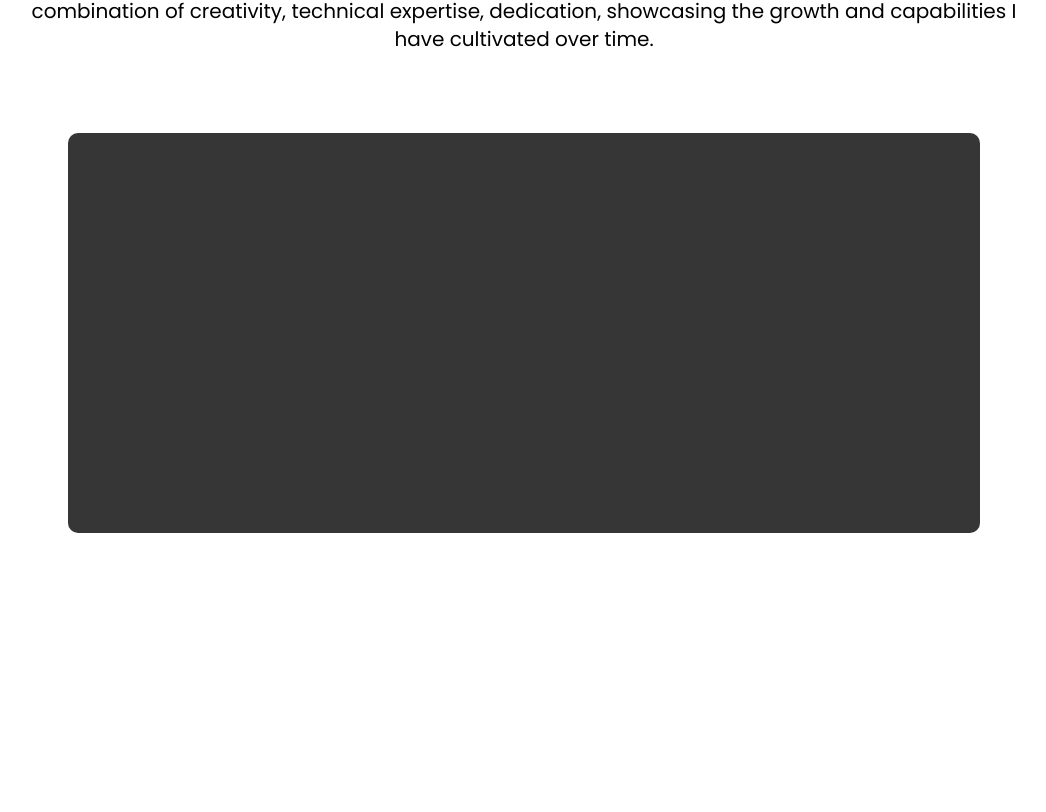
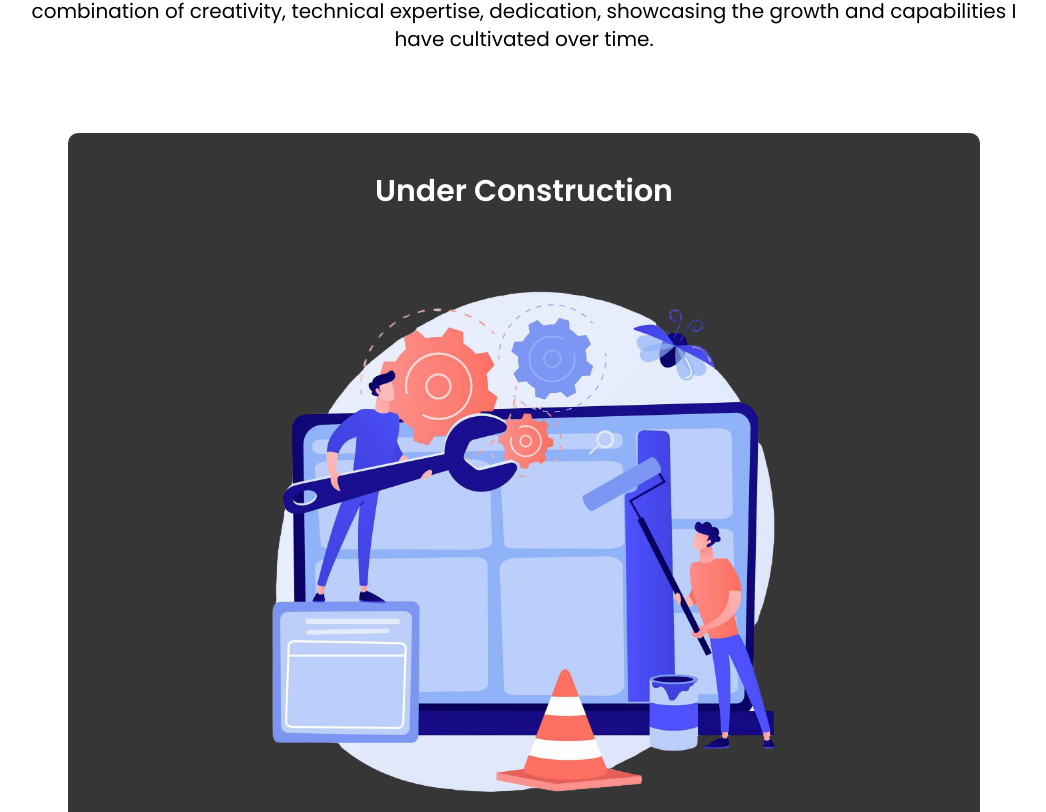
Before and after one commit to Anthonykyut/Portfolio, a React (Create React App) app: page / in a window 1280 px wide. Shown: the part 2728-3540 px from the top of the page, without its empty margins (116-1162 px from the left). Before the commit the page ends 3381 px from the top, so only its background shows below. Built offline with nearby package versions, Linux system fonts and the light colour scheme.

Commit message:
Add files via upload

```diff
--- a/src/components/Projects.js
+++ b/src/components/Projects.js
@@ -1,5 +1,5 @@
 import React from 'react'
-
+import img1 from '../assets/maintenance.png'
 const Projects = () => {
   return (
     <div className='p-6 md:px-24 py-10'>
@@ -14,8 +14,12 @@ const Projects = () => {
                     </p>
         </div>
         <div id='project-container'>
+        <h3 className='text-center text-white text-3xl font-semibold'> Under Construction</h3>
+        <div className='flex align-center justify-center '>
 
 
+            <img src={img1} style={{maxWidth:"100%", width:"80%"}}></img>
+            </div>
 
         </div>
 
--- a/src/index.css
+++ b/src/index.css
@@ -173,5 +173,5 @@
     margin: 5rem auto ;
     padding: 40px 40px 70px 40px;
     max-width: 57rem;
-    height: 50vh;
+    height: auto;
 }
```
Also changed, not shown: src/assets/maintenance.png (added), src/components/Footer.js (added).
